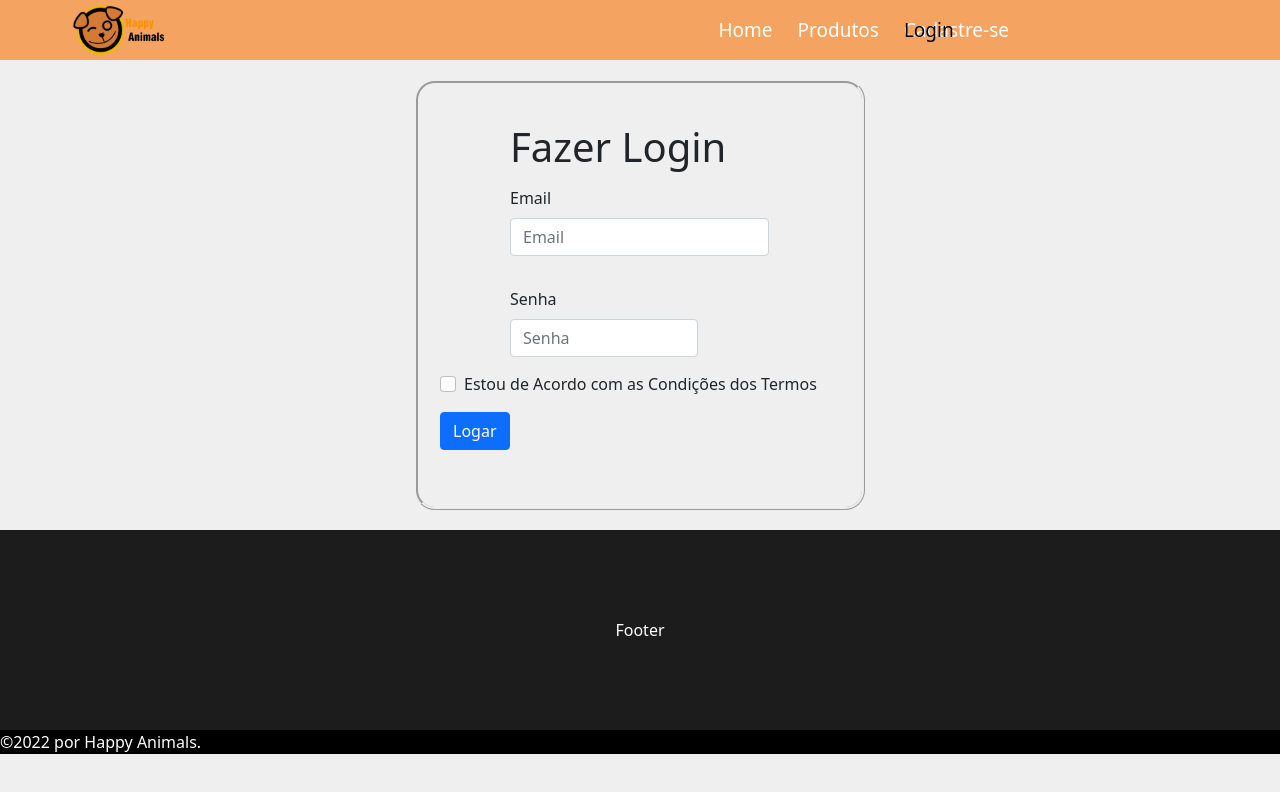
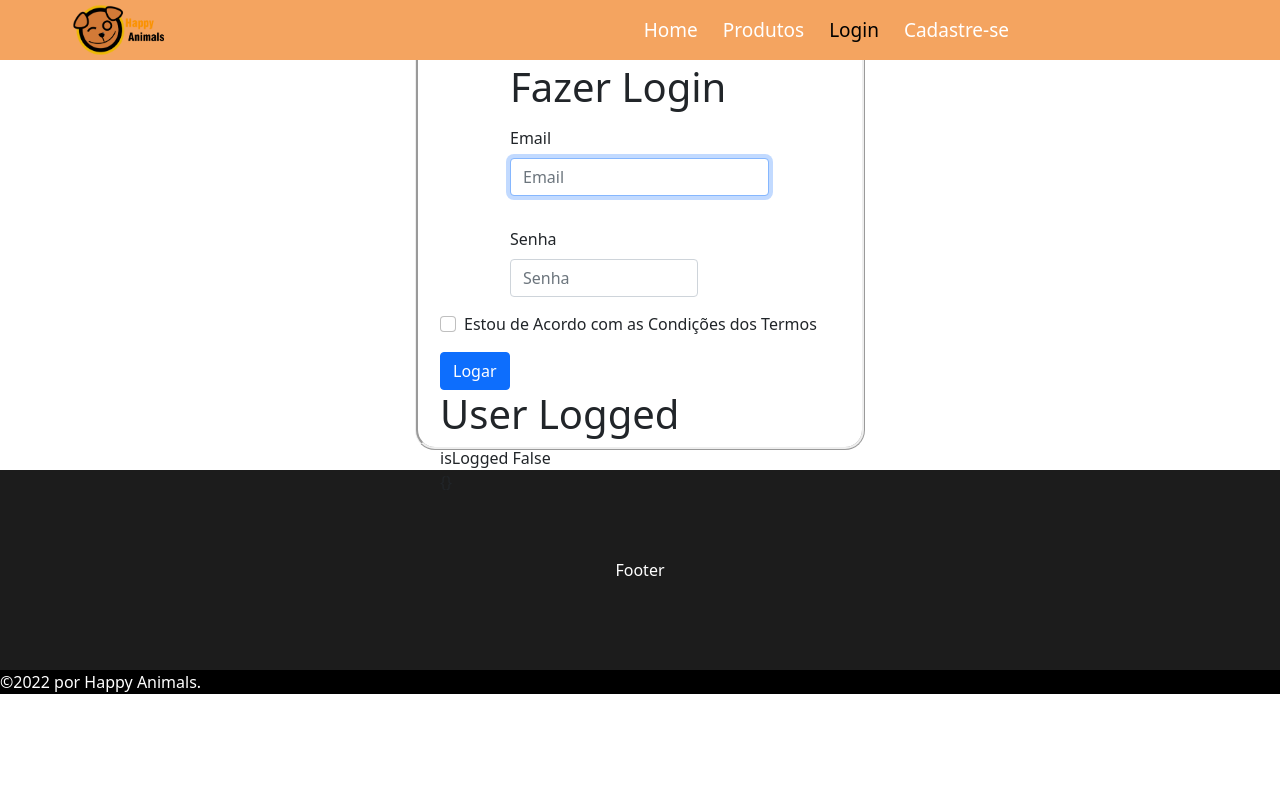
Before and after one commit to Limaisaias-ux/Happy_Animals, a React (Create React App) app: page /login in a window 1280 px wide. Shown: the top 792 px of the page. Built offline with nearby package versions, Linux system fonts and the light colour scheme.

Commit message:
aula 22/06

```diff
--- a/src/components/Banner.css
+++ b/src/components/Banner.css
@@ -6,9 +6,8 @@
     background-color: #1C1C1C;
     display: flex;
     justify-content: space-between;
-    margin: 20px auto;
-    margin-top: 0px;
-    margin-block-end: 60px;
+    padding-top: 60px;
+    padding-block-end: 60px;
 }
 
 .text{
@@ -26,7 +25,7 @@
     height: 100%;
     background-size: cover;
     background-image: url(https://static.wixstatic.com/media/aae10da11aba45d5b8712c90f0097df3.jpg/v1/fit/w_924,h_520/aae10da11aba45d5b8712c90f0097df3.jpg);
-    min-height: 50%;
+    min-height: 10%;
     background-attachment: fixed;
     background-position: center;
     background-repeat: no-repeat;
--- a/src/components/Menu.css
+++ b/src/components/Menu.css
@@ -1,11 +1,16 @@
 .nav-bar{
     display: flex;
+    width: 100%;
     background: sandybrown;
-    padding: 0px;
+    padding: 0%;
+    margin: 0%;
     justify-content: space-between;
     list-style-type: none;
     align-items:center;
     font-size: 19px;
+    position: fixed;
+    z-index: 1;
+    top:0;
 }
 
 .itens{
@@ -24,6 +29,5 @@
 
 .nav-bar .active{
     color: black;
-    position: fixed;
 
 }
--- a/src/components/Menu.js
+++ b/src/components/Menu.js
@@ -7,9 +7,8 @@ const Menu = () => {
   return (
     <div className='nav-bar'>
         <AddImage />
-        <hr />
         <div className='itens'>
-        <NavLink to="/home">Home</NavLink>
+        <NavLink style={{margin: '0 0 0 10px'}} to="/">Home</NavLink>
         <NavLink style={{margin: '0 0 0 10px'}} to="/Produtos">Produtos</NavLink>
         <NavLink style={{margin: '0 0 0 10px'}} to="/login">Login</NavLink>
         <NavLink style={{margin: '0 0 0 10px'}} to="/cadastro">Cadastre-se</NavLink>
--- a/src/components/Services.css
+++ b/src/components/Services.css
@@ -24,7 +24,7 @@
 }
 
 .serdois{
-    background-image: url("https://static.wixstatic.com/media/4f7e622c499948719eef110e0512ad43.jpeg/v1/fill/w_543,h_650,fp_0.50_0.50,q_80,usm_0.66_1.00_0.01/4f7e622c499948719eef110e0512ad43.webp");
+    background-image: url(https://images.pexels.com/photos/977281/pexels-photo-977281.jpeg?auto=compress&cs=tinysrgb&w=1260&h=750&dpr=1);
     width: 724px;
     height: 490px;
     background-size: cover;
@@ -32,7 +32,7 @@
 }
 
 .sertres{
-    background-image: url("https://static.wixstatic.com/media/f82978d2e0884a65acf18cb007ae2fb5.jpg/v1/fill/w_543,h_650,fp_0.50_0.50,q_80,usm_0.66_1.00_0.01/f82978d2e0884a65acf18cb007ae2fb5.webp");
+    background-image: url(https://media.istockphoto.com/photos/dry-pet-food-picture-id1131841641?b=1&k=20&m=1131841641&s=612x612&w=0&h=IyZwypE3c4x3PbpBgNHMbez6x_H6s9CL6W34-8TFPDs=);
     width: 724px;
     height: 490px;
     background-size: cover;
--- a/src/components/Sobre.css
+++ b/src/components/Sobre.css
@@ -17,5 +17,5 @@ p.um,p.dois {
 
 .title{
     text-align: center;
-    margin-top: 90PX;
+    margin-top: 70PX;
 }
--- a/src/index.css
+++ b/src/index.css
@@ -1,14 +1,3 @@
-* {
-  padding: 0;
-  margin: 0;
-  box-sizing: border-box;
-}
-
-html, body, #root {
-  background-color: #efefef;
-  height: 100%;
-}
-
 body {
   margin: 0;
   font-family: -apple-system, BlinkMacSystemFont, 'Segoe UI', 'Roboto', 'Oxygen',
--- a/src/pages/Home.css
+++ b/src/pages/Home.css
@@ -1,5 +1,5 @@
 .menu{
-    width: auto;
+    width: 100%;
     height: auto;
     background-color: #1C1C1C;
 }
@@ -17,10 +17,12 @@
     width: 100%;
     background-size: cover;
     margin-top: 0px;
+    padding-block-end: 300px;
 
 }
 .services{
     height: 100%;
     width: 100%;
     background-color: black;
+    padding-block-end: 50px;
 }
--- a/src/pages/Login.js
+++ b/src/pages/Login.js
@@ -11,19 +11,50 @@ import Menu from "../components/Menu"
 
 const schema = Yup.object().shape({
   email: Yup.string().required(),
-  pass: Yup.string().min(8,'Mínimo 8 caracteres')
+  pass: Yup.string().min(8, 'Mínimo 8 caracteres')
     .required(),
   terms: Yup.bool().required().oneOf([true], 'Aceite os Termos'),
 });
 
-function Login() {
+const Login = () => {
+
+  const emailRef = useRef();
+  const passRef = useRef();
+
+  const { setIsLogged, setUserLogged, isLogged, userLogged } = useAuth();
+
+  useEffect(() => {
+    emailRef.current.focus()
+  }, [])
+
     return (
       <>
         <Menu />
         <div className='parede'>
           <Formik
             validationSchema={schema}
-        onSubmit={console.log}
+            onSubmit={async (values) => {
+              const formData = new FormData();
+              formData.append('email', values.email);
+              formData.append('pass', values.pass);
+              fetch(
+                "http://localhost/lp2/api/auth/login",
+                { method: 'POST', body: formData }
+              )
+                .then(async (response) => {
+                  if (response.status === 200) {
+                    let data = await response.json()
+                    setIsLogged(true)
+                    setUserLogged(data.session)
+                    localStorage.setItem('userLogged', JSON.stringify(data.session));
+                  } else {
+                    let data = await response.json()
+                    data?.message
+                      ? alert(data.message)
+                      : alert('Erro ao Logar!')
+                  }
+                })
+            }}
             initialValues={{
               email: '',
               pass: '',
@@ -41,7 +72,7 @@ function Login() {
             }) => (
               <div className='corpo'>
                 <h1 className='loname'>Fazer Login</h1>
-          <Form noValidate onSubmit={handleSubmit}>
+                <Form noValidate onSubmit={(event) => handleSubmit(event)}>
                   <Row className="mb-3">
                     <Form.Group className='form' as={Col} md="8" controlId="validationFormik02">
                       <Form.Label>Email</Form.Label>
@@ -50,6 +81,7 @@ function Login() {
                         placeholder="Email"
                         name="email"
                         value={values.email}
+                        ref={emailRef}
                         onChange={handleChange}
                         isValid={touched.email && !errors.email}
                       />
@@ -65,6 +97,7 @@ function Login() {
                         placeholder='Senha'
                         name='pass'
                         value={values.pass}
+                        ref={passRef}
                         onChange={handleChange}
                         isInvalid={!!errors.pass}
                       />
@@ -82,15 +115,26 @@ function Login() {
                       id="validationFormik0"
                     />
                   </Form.Group>
-            <Button class="buttom" type="submit">Logar</Button>
+                  <Button className='blogar' type="submit">Logar</Button>
                 </Form>
+                <h1>User Logged</h1>
+                {isLogged
+                  ? (<span>isLogged True</span>)
+                  : (<span>isLogged False</span>)
+                }
+                <br />
+                <p>
+                  {JSON.stringify(userLogged)}
+                </p>
               </div>
             )}
           </Formik>
         </div>
       </>
     );
+
 }
 
 
+
 export default Login
--- a/src/pages/Produtos.css
+++ b/src/pages/Produtos.css
@@ -1,3 +1,39 @@
 .tname{
     margin-left: 680px;
+    display: flex;
+    justify-content: space-around;
+    align-items: center;
+    margin: 0;
+    color: black;
+    padding: 10px 0 0 0;
+    text-decoration-line: none;
+    padding-top: 110px;
+    padding-block-end: 35px;
 }
+
+.pcorp{
+    border: 1px solid rgb(153, 153, 153);
+    border-radius: 15px;
+    padding: 15px;
+    display: flex;
+    justify-content:left;
+    align-items: center;
+    width: 332px;
+    margin: 0 15px 15px 0;
+}
+
+.proimg{
+    margin: 0 15px 0 0;
+    border-radius: 15px;
+}
+
+.ptitle{
+    color: black;
+    font-size: 2rem;
+    margin: 0;
+}
+
+.ptext{
+    color:rgb(87, 87, 87);
+    margin: 0;
+}
--- a/src/pages/Produtos.js
+++ b/src/pages/Produtos.js
@@ -1,7 +1,7 @@
 import Menu from "../components/Menu";
 import './Produtos.css';
 import Card from 'react-bootstrap/Card';
-import { Button } from "react-bootstrap";
+import { Button, Row, Col } from "react-bootstrap";
 import { useEffect, useState } from "react";
 
 const Produtos = () => {
@@ -17,23 +17,27 @@ const Produtos = () => {
         <>
         <Menu />
         <h1 className="tname">Produtos</h1>
+        <Row>
             {products &&
                 products.map((product) => {
                     return (
-                        <>
-                            <Card style={{ width: '18rem' }} key={product.id}>
-                                <Card.Img variant="top" src={product.photo} />
+                        <Col xs={4} className='mb-4'>
+                            <Card style={{ width: '100%', height: '100%' }} key={product.id} className="pcorp">
+                                <Card.Img variant="top" src={product.photo} className="proimg" width="30px" height="350px" />
                                 <Card.Body>
-                                    <Card.Title>{product.title}</Card.Title>
-                                    <Card.Text>{product.description}</Card.Text>
-                                    <Card.Text>R${product.price},00</Card.Text>
-                                    <Button variant="primary">Comprar</Button>
+                                    <Card.Title className="ptitulo">{product.title}</Card.Title>
+                                    <Card.Text className="ptext">{product.description}</Card.Text>
+                                    <Card.Text className="ptext">R${product.price},00</Card.Text>
+                                    <div className="butbuy">
+                                        <Button variant="primary">Comprar</Button>
+                                    </div>
                                 </Card.Body>
                             </Card>
-                        </>
+                        </Col>
                     )
                 })
             }
+            </Row>
         </>
     )
 }
```
Also changed, not shown: src/App.js (+5 -3 lines). Lines whose indentation alone changed are shown as unchanged.
